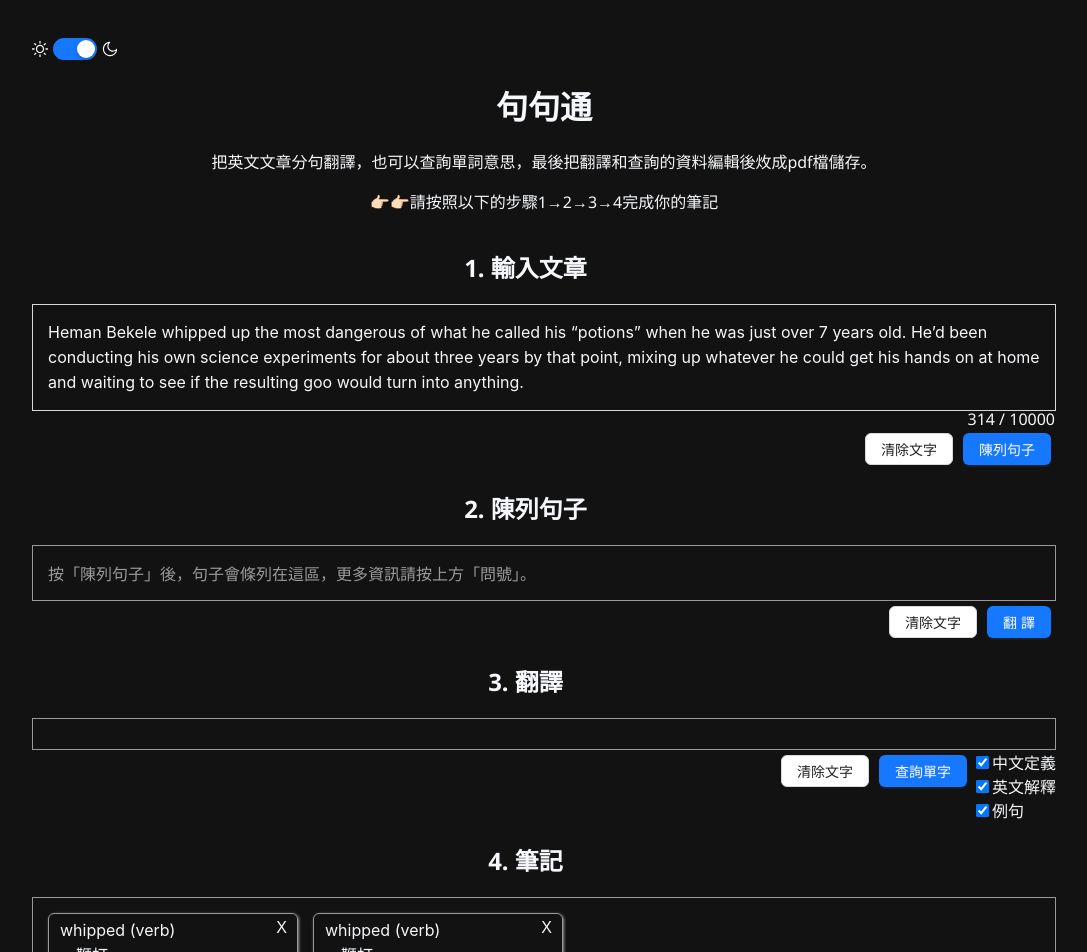
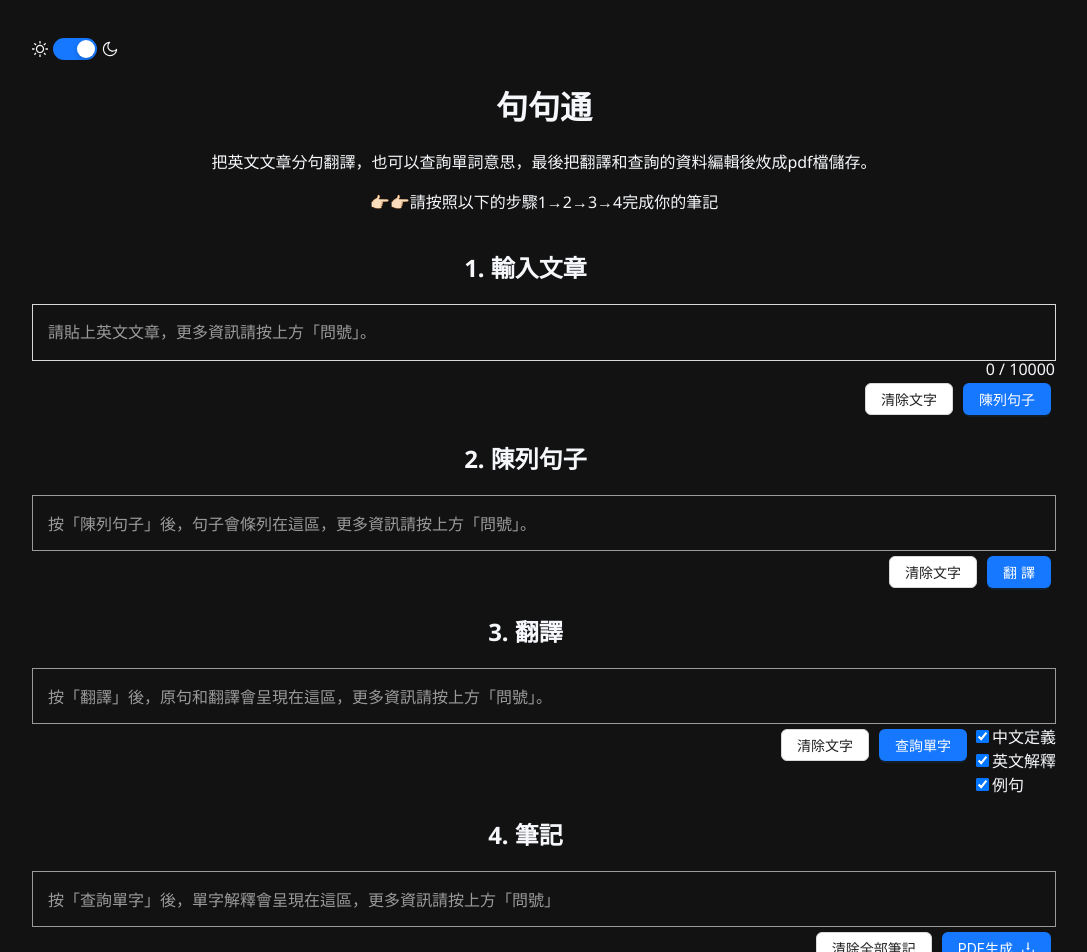
Before and after one commit to LisaMandarin/LearnEnglish, a React (Vite) app: page / in a window 1280 px wide. Shown: the top 952 px of the page, without its empty margins (96-1183 px from the left). Built offline with nearby package versions, Linux system fonts and the light colour scheme; some icons are missing.

Commit message:
style checked

```diff
--- a/src/App.css
+++ b/src/App.css
@@ -46,12 +46,6 @@ h1 {
   cursor: pointer;
 }
 
-/* instructions below title */
-/* header > p {
-  text-align: center;
-  color: var(--dark-blue);
-} */
-
 /* title and question mark of each section */
 section > div:first-child {
   display: flex;
@@ -78,17 +72,17 @@ section > div:first-child {
 }
 
 /* renderingWindow of each section */
-.renderingWindow {
+/* .renderingWindow {
   border: 1px solid #9a9a9a;
   padding: var(--space-big);
   list-style-type: none;
   margin: 0px;
   font-size: 1rem;
   font-family: var(--en-font), var(--tc-font);
-}
+} */
 
 /* listing of renderingWindow */
-.renderingWindow textarea {
+/* .renderingWindow textarea {
   width: 100%;
   border: 0;
   font-family: var(--en-font), var(--tc-font);
@@ -101,7 +95,7 @@ section > div:first-child {
   content: '➣';
   display: inline-block;
   padding-right: var(--space-small);
-}
+} */
 
 /* button div */
 section > div:last-child {
@@ -112,59 +106,3 @@ section > div:last-child {
 section > div:last-child button {
   margin: var(--space-small);
 }
-
-/* setting for articleSection */
-#article-section .renderingWindow {
-  border-radius: 0;
-}
-#article-section .renderingWindow span {
-  color: #9a9a9a;
-}
-
-/* setting for sentenceSection */
-#sentences-section .renderingWindow li::before {
-  color: #9a9a9a;
-}
-
-
-/* setting for translationSection */
-/* #translation-section .renderingWindow li {
-  display: grid;
-  grid-template-columns: auto 1fr;
-  grid-template-rows: auto, 1fr;
-  grid-template-areas:
-    "arrow original-text"
-    "space translation-text";
-}
-.original-text {
-  grid-area: original-text;
-}
-.translation-text {
-  color: var(--dark-blue);
-  grid-area: translation-text;
-} */
-
-/* text next to translation buttons */
-label {
-  align-self: center;
-}
-
-/* Rendering window of NotesSection */
-/* #notes-section .renderingWindow {
-  display: grid;
-  grid-template-columns: repeat(auto-fill, 250px);
-  grid-gap: var(--space-big);
-  justify-content: center;
-  border: 1px solid #9a9a9a;
-  min-height: 3rem;
-  padding: var(--space-big);
-} */
-/* #notes-section .renderingWindow textarea {
-  height: auto;
-  padding: var(--space-big);
-  font-size: 1rem;
-  font-family: var(--en-font), var(--tc-font);
-  box-shadow: 1px, 1px, 3px rgba(0, 0, 0, 0.3);
-  border: 1px solid #9a9a9a;
-  box-shadow: 1px 1px 3px #9a9a9a;
-} */
--- a/src/AppContext.jsx
+++ b/src/AppContext.jsx
@@ -4,17 +4,17 @@ import React, { useState, createContext } from 'react'
 export const AppContext = createContext()
 
 export const AppProvider = ({children}) => {
-    // const [ article, setArticle ] = useState('')
+    const [ article, setArticle ] = useState('')
     const [ sentences, setSentences ] = useState([])
-    // const [ translation, setTranslation ] = useState([])
-    // const [ notes, setNotes ] = useState([])
+    const [ translation, setTranslation ] = useState([])
+    const [ notes, setNotes ] = useState([])
 
-    const [ article, setArticle ] = useState("Heman Bekele whipped up the most dangerous of what he called his “potions” when he was just over 7 years old. He’d been conducting his own science experiments for about three years by that point, mixing up whatever he could get his hands on at home and waiting to see if the resulting goo would turn into anything.")
-    const [ translation, setTranslation ] = useState(["赫曼·貝克萊（Heman Bekele）在剛過7歲時調製出了他所謂的“藥水”中最危險的一種。", "到那時，他已經進行了大約三年的科學實驗，混合家裡能找到的任何東西，並等待看那些結果是否會變成什麼特別的東西。"])
-    const [ notes, setNotes ] = useState([
-        {id: 111, wordInfo: "whipped (verb)\n・鞭打\n・be beaten\nHe whipped the horse to make it go faster."},
-        {id: 222, wordInfo: "whipped (verb)\n・鞭打\n・be beaten\nHe whipped the horse to make it go faster."}
-        ])
+    // const [ article, setArticle ] = useState("Heman Bekele whipped up the most dangerous of what he called his “potions” when he was just over 7 years old. He’d been conducting his own science experiments for about three years by that point, mixing up whatever he could get his hands on at home and waiting to see if the resulting goo would turn into anything.")
+    // const [ translation, setTranslation ] = useState(["赫曼·貝克萊（Heman Bekele）在剛過7歲時調製出了他所謂的“藥水”中最危險的一種。", "到那時，他已經進行了大約三年的科學實驗，混合家裡能找到的任何東西，並等待看那些結果是否會變成什麼特別的東西。"])
+    // const [ notes, setNotes ] = useState([
+    //     {id: 111, wordInfo: "whipped (verb)\n・鞭打\n・be beaten\nHe whipped the horse to make it go faster."},
+    //     {id: 222, wordInfo: "whipped (verb)\n・鞭打\n・be beaten\nHe whipped the horse to make it go faster."}
+    //     ])
 
     const [ translationError, setTranslationError ] = useState(null)
     const [ translationLoading, setTranslationLoading ] = useState(false)
--- a/src/components/NotesSection.jsx
+++ b/src/components/NotesSection.jsx
@@ -43,7 +43,16 @@ export function NotesSection() {
   };
 
   const renderNotes =
-    notes &&
+  <div
+    style={{
+      border: "1px solid #9a9a9a",
+      padding: "15px",
+      display: "grid",
+      gridTemplateColumns: "repeat(auto-fill, 250px)",
+      gridGap: "15px",
+    }}
+  >
+    {notes &&
     notes.map((n) => (
         <div
           key={n.id}
@@ -80,7 +89,8 @@ export function NotesSection() {
             }}
           />
         </div>
-    ));
+    ))}
+  </div>
   return (
     <section id="notes-section">
       <div>
@@ -97,29 +107,20 @@ export function NotesSection() {
             <li key={index}>{hint}</li>
           ))}
         </ul>
-      <div
-        style={{
-          border: "1px solid #9a9a9a",
-          padding: "15px",
-          display: "grid",
-          gridTemplateColumns: "repeat(auto-fill, 250px)",
-          gridGap: "15px",
 
-        }}
-      >
         {notesLoading ? (
-          <span>Loading...</span>
+          <div style={{padding: "15px", border: "1px solid #9a9a9a"}}>Loading...</div>
         ) : notes && notes.length > 0 ? (
           renderNotes
         ) : (
           <div
+            style={{padding: "15px", border: "1px solid #9a9a9a", color: '#9a9a9a'}}
             className={ darkMode ? 'dark-mode' : ''}
-            style={{color: '#9a9a9a'}}
             >
-            筆記
+            按「查詢單字」後，單字解釋會呈現在這區，更多資訊請按上方「問號」
           </div>
         )}
-      </div>
+
       <div>
         <Popconfirm
           placement="left"
--- a/src/components/SentencesSection.jsx
+++ b/src/components/SentencesSection.jsx
@@ -72,7 +72,7 @@ export function SentencesSection() {
           className={darkMode ? "dark-mode" : ''}
           style={{
             border: "1px solid #9a9a9a",
-            padding: "11px 4px 11px 22px",
+            padding: "11px 4px 11px 42px",
             margin: "0"
           }}
           >
@@ -97,7 +97,7 @@ export function SentencesSection() {
         <div
           style={{
             textAlign: "right",
-            color: darkMode ? "white" : "rgba(0, 0, 0, 0.45)"
+            color: darkMode ? "#F5F7FA" : "rgba(0, 0, 0, 0.45)"
           }}
           >
           {totalCount} / {maxCount}
--- a/src/components/TranslationSection.jsx
+++ b/src/components/TranslationSection.jsx
@@ -122,37 +122,32 @@ useEffect(() => {
         ))}
       </ul>
 
-      <ul
-        style={{
-          border: "1px solid #9a9a9a",
-          margin: "0",
-          padding: "15px",
-          paddingLeft: "30px"
-        }}>
       {translation.length === 0 && translationLoading ? (
-          <span>Loading...</span>
+          <div
+            style={{border: "1px solid #9a9a9a", padding: "15px"}}>
+            Loading...
+          </div>
         ) : translation.length === 0 && translationError ? (
-          <span>{translationError}</span>
+          <div style={{border: "1px solid #9a9a9a", padding: "15px"}}>
+            {translationError}
+          </div>
         ) : translation.length === 0 ? (
-          <>
-            <span style={{color: '#9a9a9a'}}>按「翻譯」後，原句和翻譯會呈現在這區，更多資訊請按上方「問號」。</span> <br />
-          </>
+          <div style={{border: "1px solid #9a9a9a", padding: "15px", color: '#9a9a9a'}}>
+            按「翻譯」後，原句和翻譯會呈現在這區，更多資訊請按上方「問號」。
+          </div>
         ) : (
-          sentences.map((s, index) => (
-            <>
-              <li key={index}>
-                <span
-                    style={{color: darkMode ? "white" : "black"}}
-                >{s}</span>
+          <ol style={{border: "1px solid #9a9a9a", padding: "11px 4px 11px 42px", margin: "0"}}>
+            {sentences.map((s, index) => (
+              <li key={index} style={{padding: "4px 11px"}}>
+                <span style={{color: darkMode ? "#F5F7FA" : "black"}}>{s}</span>
                 <br />
-                <span
-                  style={{color: darkMode ? "#5fa0ff" : "#b40700"}}
-                >{translation[index]}</span>
+                <span style={{color: darkMode ? "#5fa0ff" : "#b40700"}}>
+                  {translation[index]}
+                </span>
               </li>
-            </>
-          ))
+            ))}
+          </ol>
         )}
-      </ul>
       <div>
         <Popconfirm
           placement='left'
--- a/src/data/hint.json
+++ b/src/data/hint.json
@@ -15,7 +15,7 @@
     ],
     "notes": [
       "可手動編輯筆記內容",
-      "筆記右的按X，可以刪除筆記",
-      "筆記生成：把翻譯區域和筆記區域儲存成PDF檔"
+      "筆記右上方按X，可以刪除筆記",
+      "PDF生成：把翻譯區域和筆記區域儲存成PDF檔"
     ]
   }
```
Lines whose indentation alone changed are shown as unchanged.
